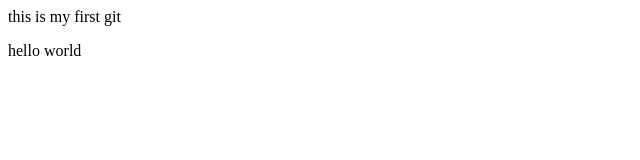
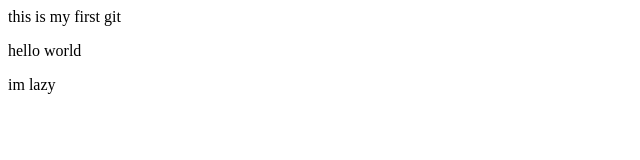
Before and after one commit to Kavya-M-Injineri/qwerty, a plain HTML site: page index.html in a window 1280 px wide. Shown: the full height of the page, 0-640 px from the left. Drawn offline with Linux system fonts and the light colour scheme.

Commit message:
added feature2

```diff
--- a/index.html
+++ b/index.html
@@ -1,2 +1,3 @@
 <p> this is my first git</p>
 <p>hello world</p>
+<p>im lazy</p>
```
